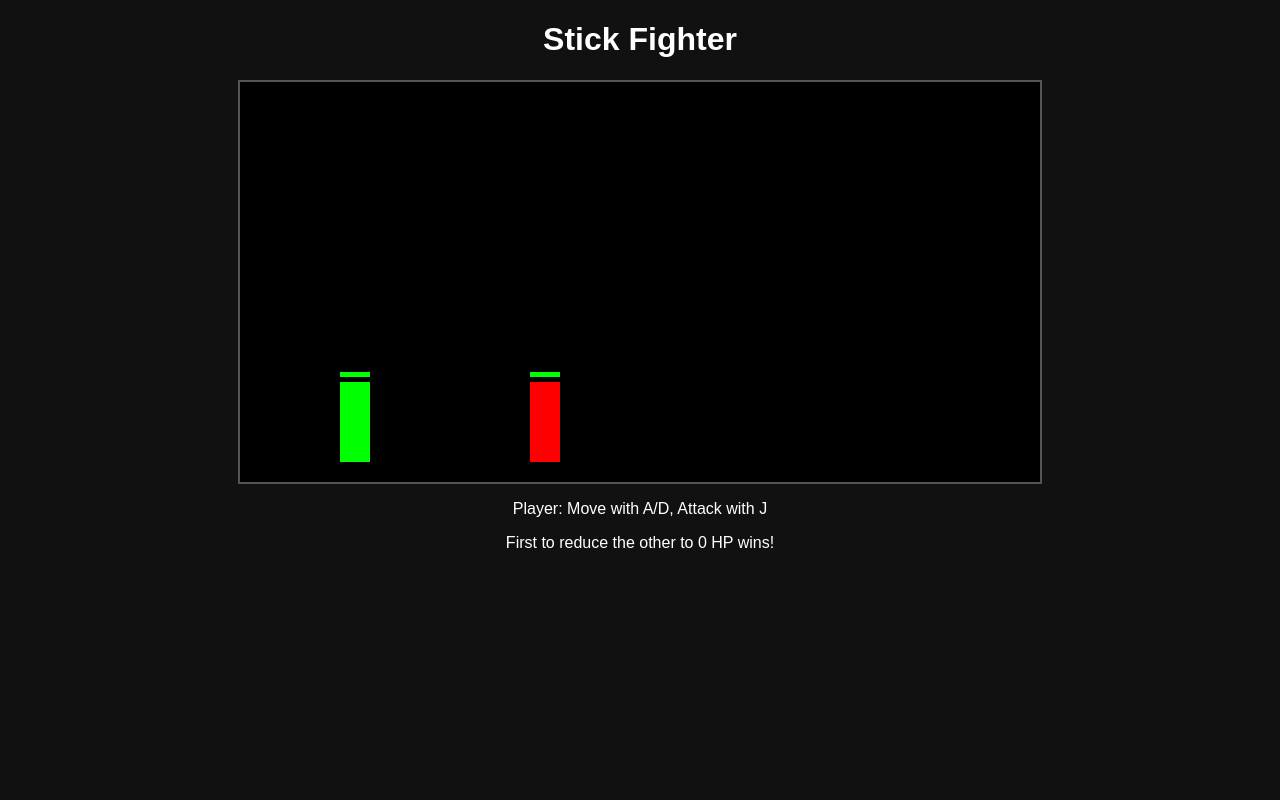
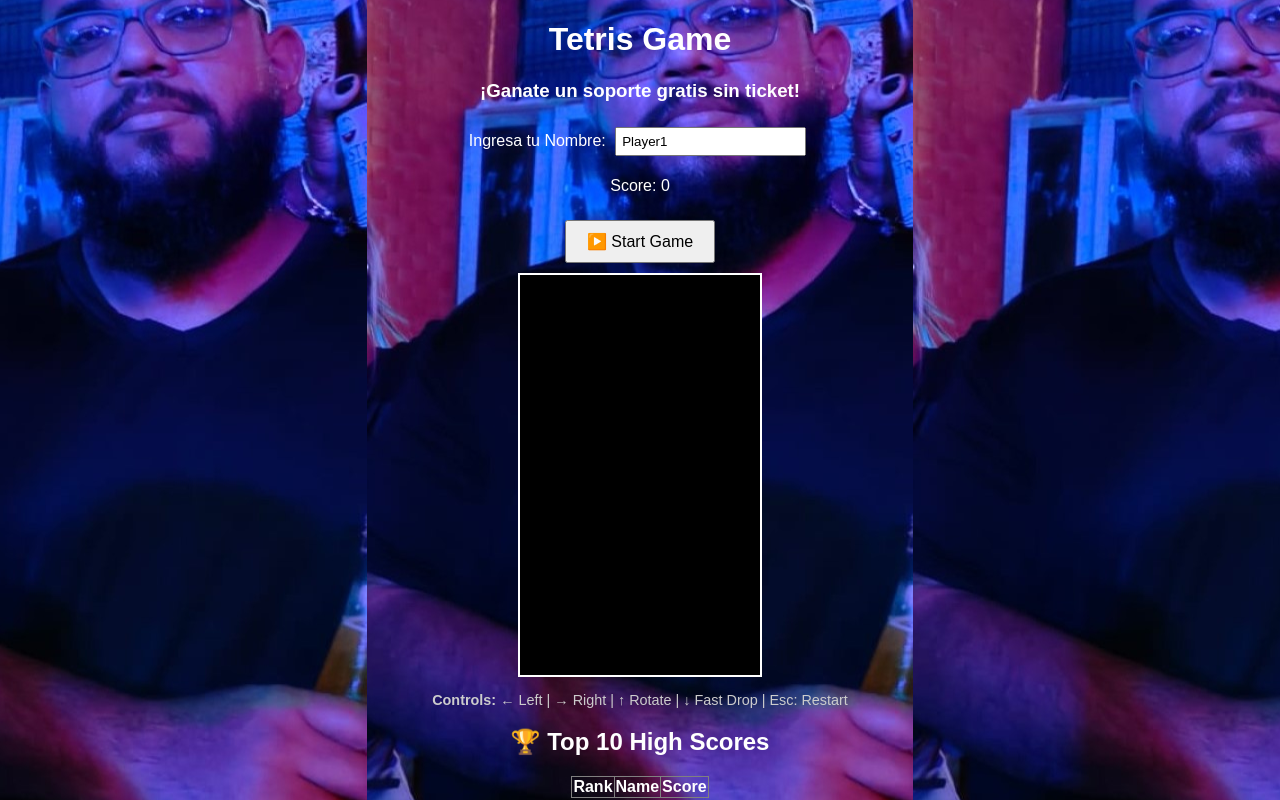
Before and after one commit to arielox5/Frank_Party, a plain HTML site: page index.html in a window 1280 px wide. Drawn offline with Linux system fonts and the light colour scheme; no server answers.

Commit message:
Tetris Frank
Complete game

```diff
--- a/index.html
+++ b/index.html
@@ -2,155 +2,309 @@
 <html lang="en">
 <head>
   <meta charset="UTF-8">
-  <meta name="viewport" content="width=device-width, initial-scale=1.0">
-  <title>Stick Fighter</title>
+  <title>Franky Party - Tetris</title>
   <style>
-    body {
-      background-color: #111;
-      color: #fff;
-      font-family: sans-serif;
+    body { background: #111; color: #fff; font-family: sans-serif; text-align: center;
     margin: 0;
-      text-align: center;
+  background-image: url('Franks2.jpg'); /* or online URL */
+  background-size: cover;
+  background-position: center;
+  background-repeat: repeat;
+background-size: auto;
     }
-    canvas {
-      background: #000;
-      display: block;
-      margin: 1rem auto;
-      border: 2px solid #555;
-    }
-    #info {
-      margin-top: 10px;
+    canvas { background: #000; display: block; margin: 0 auto; border: 2px solid #fff; }
+    #info { margin: 20px; }
+    #controls { margin-top: 15px; font-size: 0.9em; color: #ccc; }
+    input, button { padding: 5px; margin: 5px; }
+    #startButton {
+    padding: 10px 20px;
+    font-size: 1rem;
+    margin-bottom: 10px;
   }
   </style>
 </head>
 <body>
-  <h1>Stick Fighter</h1>
-  <canvas id="game" width="800" height="400"></canvas>
+
+  <h1>Tetris Game</h1>
+  <h3>¡Ganate un soporte gratis sin ticket!</h3>
   <div id="info">
-    <p>Player: Move with A/D, Attack with J</p>
-    <p>First to reduce the other to 0 HP wins!</p>
+    <p>Ingresa tu Nombre: <input id="playerName" type="text" value="Player1" /></p>
+    <p>Score: <span id="score">0</span></p>
+    <!-- <p>Highest Score: <span id="highScore">Loading...</span></p> -->
+  </div>
+<button id="startButton">▶️ Start Game</button>
+
+  <canvas id="tetris" width="240" height="400"></canvas>
+
+  <div id="controls">
+    <p><strong>Controls:</strong> ← Left | → Right | ↑ Rotate | ↓ Fast Drop | Esc: Restart</p>
+  </div>
+  <div id="leaderboard">
+  <h2>🏆 Top 10 High Scores</h2>
+  <table border="1" style="margin: 0 auto; color: white; border-collapse: collapse;">
+    <thead>
+      <tr><th>Rank</th><th>Name</th><th>Score</th></tr>
+    </thead>
+    <tbody id="leaderboardBody"></tbody>
+  </table>
 </div>
 
-  <script>
-    const canvas = document.getElementById('game');
-    const ctx = canvas.getContext('2d');
 
-    const gravity = 0.2;
 
-    class Fighter {
-      constructor(x, color, isAI = false) {
-        this.x = x;
-        this.y = 300;
-        this.width = 30;
-        this.height = 80;
-        this.color = color;
-        this.hp = 100;
-        this.isAI = isAI;
-        this.direction = 0;
-        this.speed = 2;
-        this.isAttacking = false;
-        this.attackTimer = 0;
-      }
+  <!-- Firebase SDK -->
+  <script type="module">
+    import { initializeApp } from "https://www.gstatic.com/firebasejs/10.12.2/firebase-app.js";
+    import { getFirestore, collection, addDoc, getDocs, query, orderBy, limit } from "https://www.gstatic.com/firebasejs/10.12.2/firebase-firestore.js";
 
-      draw() {
-        // Body
-        ctx.fillStyle = this.color;
-        ctx.fillRect(this.x, this.y, this.width, this.height);
-        // HP bar
-        ctx.fillStyle = 'red';
-        ctx.fillRect(this.x, this.y - 10, this.width, 5);
-        ctx.fillStyle = 'lime';
-        ctx.fillRect(this.x, this.y - 10, this.width * (this.hp / 100), 5);
-      }
+    // 🔥 Paste your Firebase config here:
+    const firebaseConfig = {
+    apiKey: "AIzaSyAFkRi3_B8CBfdTz6oEFi2z9lK4TwLOBh4",
+    authDomain: "test-8ece0.firebaseapp.com",
+    projectId: "test-8ece0",
+    storageBucket: "test-8ece0.firebasestorage.app",
+    messagingSenderId: "665141439463",
+    appId: "1:665141439463:web:b8b07dbb7ee170650feb42"
+  };
 
-      update() {
-        if (!this.isAI) {
-          this.x += this.direction * this.speed;
-        }
-        if (this.attackTimer > 0) this.attackTimer--;
-        if (this.attackTimer === 0) this.isAttacking = false;
-        this.draw();
-      }
+    const app = initializeApp(firebaseConfig);
+    const db = getFirestore(app);
+    const scoresCollection = collection(db, "scores");
 
-      attack() {
-        if (!this.isAttacking && this.attackTimer === 0) {
-          this.isAttacking = true;
-          this.attackTimer = 30; // cooldown
+    async function saveScore(name, score) {
+      try {
+        await addDoc(scoresCollection, {
+          name: name,
+          score: score,
+          createdAt: Date.now()
+        });
+      } catch (err) {
+        console.error("Error saving score:", err);
       }
     }
 
-      hit() {
-        this.hp -= 10;
-        if (this.hp < 0) this.hp = 0;
+    // async function getHighScore() {
+    //   const q = query(scoresCollection, orderBy("score", "desc"), limit(1));
+    //   const snap = await getDocs(q);
+    //   if (!snap.empty) {
+    //     return snap.docs[0].data();
+    //   }
+    //   return null;
+    // }
+
+    async function loadTopScores() {
+  const q = query(scoresCollection, orderBy("score", "desc"), limit(10));
+  const snap = await getDocs(q);
+  const tbody = document.getElementById("leaderboardBody");
+  tbody.innerHTML = "";
+
+  let rank = 1;
+  snap.forEach(doc => {
+    const { name, score } = doc.data();
+    const row = document.createElement("tr");
+    row.innerHTML = `<td>${rank}</td><td>${name}</td><td>${score}</td>`;
+    tbody.appendChild(row);
+    rank++;
+  });
+}
+
+
+    // 🧩 TETRIS GAME
+    const canvas = document.getElementById('tetris');
+    const context = canvas.getContext('2d');
+    context.scale(20, 20);
+
+    function arenaSweep() {
+      let rowCount = 1;
+      outer: for (let y = arena.length - 1; y >= 0; --y) {
+        for (let x = 0; x < arena[y].length; ++x) {
+          if (arena[y][x] === 0) continue outer;
+        }
+        const row = arena.splice(y, 1)[0].fill(0);
+        arena.unshift(row);
+        ++y;
+        player.score += rowCount * 10;
+        rowCount *= 2;
       }
     }
 
-    const player = new Fighter(100, '#0f0');
-    const enemy = new Fighter(650, '#f00', true);
-
-    function detectHit(a, b) {
-      return (
-        a.isAttacking &&
-        a.x + a.width >= b.x &&
-        a.x <= b.x + b.width &&
-        Math.abs(a.y - b.y) < 50
-      );
+    function collide(arena, player) {
+      const [m, o] = [player.matrix, player.pos];
+      for (let y = 0; y < m.length; ++y) {
+        for (let x = 0; x < m[y].length; ++x) {
+          if (m[y][x] !== 0 &&
+            (arena[y + o.y] &&
+             arena[y + o.y][x + o.x]) !== 0) {
+            return true;
+          }
+        }
+      }
+      return false;
     }
 
-    function drawBackground() {
-      ctx.fillStyle = '#000';
-      ctx.fillRect(0, 0, canvas.width, canvas.height);
+    function createMatrix(w, h) {
+      const matrix = [];
+      while (h--) matrix.push(new Array(w).fill(0));
+      return matrix;
     }
 
-    function update() {
-      drawBackground();
-
-      player.update();
-      enemy.update();
-
-      // Player hit enemy
-      if (detectHit(player, enemy)) {
-        enemy.hit();
+    function createPiece(type) {
+      if (type === 'T') return [[0, 1, 0],[1, 1, 1],[0, 0, 0]];
+      if (type === 'O') return [[2, 2],[2, 2]];
+      if (type === 'L') return [[0, 0, 3],[3, 3, 3],[0, 0, 0]];
+      if (type === 'J') return [[4, 0, 0],[4, 4, 4],[0, 0, 0]];
+      if (type === 'I') return [[0, 5, 0, 0],[0, 5, 0, 0],[0, 5, 0, 0],[0, 5, 0, 0]];
+      if (type === 'S') return [[0, 6, 6],[6, 6, 0],[0, 0, 0]];
+      if (type === 'Z') return [[7, 7, 0],[0, 7, 7],[0, 0, 0]];
     }
 
-      // Enemy AI
-      if (enemy.x > player.x + 40) {
-        enemy.x -= 1.2;
-      } else if (enemy.x < player.x - 40) {
-        enemy.x += 1.2;
-      } else if (Math.random() < 0.02) {
-        enemy.attack();
+    function drawMatrix(matrix, offset) {
+      matrix.forEach((row, y) => {
+        row.forEach((value, x) => {
+          if (value !== 0) {
+            context.fillStyle = colors[value];
+            context.fillRect(x + offset.x, y + offset.y, 1, 1);
+          }
+        });
+      });
     }
 
-      // Enemy hit player
-      if (detectHit(enemy, player)) {
-        player.hit();
+    function draw() {
+      context.fillStyle = '#000';
+      context.fillRect(0, 0, canvas.width, canvas.height);
+      drawMatrix(arena, {x:0, y:0});
+      drawMatrix(player.matrix, player.pos);
+
     }
 
-      // Game Over
-      if (player.hp <= 0 || enemy.hp <= 0) {
-        const winner = player.hp > 0 ? 'Player' : 'Computer';
-        alert(`${winner} wins!`);
-        player.hp = 100;
-        enemy.hp = 100;
-        player.x = 100;
-        enemy.x = 650;
+    function merge(arena, player) {
+      player.matrix.forEach((row, y) => {
+        row.forEach((value, x) => {
+          if (value !== 0) arena[y + player.pos.y][x + player.pos.x] = value;
+        });
+      });
     }
 
+    function playerDrop() {
+      player.pos.y++;
+      if (collide(arena, player)) {
+        player.pos.y--;
+        merge(arena, player);
+        playerReset();
+        arenaSweep();
+        updateScore();
+      }
+      dropCounter = 0;
+    }
+
+    function playerMove(dir) {
+      player.pos.x += dir;
+      if (collide(arena, player)) {
+        player.pos.x -= dir;
+      }
+    }
+
+    function playerReset() {
+      const pieces = 'ILJOTSZ';
+      player.matrix = createPiece(pieces[Math.floor(pieces.length * Math.random())]);
+      player.pos.y = 0;
+      player.pos.x = Math.floor(arena[0].length / 2) - Math.floor(player.matrix[0].length / 2);
+      if (collide(arena, player)) {
+        alert("Game Over! Your score: " + player.score);
+        endGame();
+        player.score = 0;
+      arena.forEach(row => row.fill(0));
+      updateScore();
+      }
+    }
+
+    function playerRotate() {
+      const m = player.matrix;
+      for (let y = 0; y < m.length; ++y) {
+        for (let x = 0; x < y; ++x) {
+          [m[x][y], m[y][x]] = [m[y][x], m[x][y]];
+        }
+      }
+      m.forEach(row => row.reverse());
+    }
+
+    async function endGame() {
+    //   saveScore(document.getElementById('playerName').value, player.score);
+    //   alert("Game Over! Your score: " + player.score);
+    // //   player.score = 0;
+    // //   arena.forEach(row => row.fill(0));
+    // //   updateScore();
+    const name = document.getElementById('playerName').value;
+await saveScore(name, player.score);
+await loadTopScores();
+
+
+
+
+    }
+
+    let dropCounter = 0;
+    let dropInterval = 1000;
+    let lastTime = 0;
+
+    let gameRunning = false;
+
+function update(time = 0) {
+  if (!gameRunning) return;
+  const deltaTime = time - lastTime;
+  lastTime = time;
+  dropCounter += deltaTime;
+  if (dropCounter > dropInterval) {
+    playerDrop();
+  }
+  draw();
   requestAnimationFrame(update);
 }
 
-    // Controls
+    function updateScore() {
+      document.getElementById('score').innerText = player.score;
+    }
+
     document.addEventListener('keydown', e => {
-      if (e.key === 'a') player.direction = -1;
-      if (e.key === 'd') player.direction = 1;
-      if (e.key === 'j') player.attack();
-    });
-    document.addEventListener('keyup', e => {
-      if (['a', 'd'].includes(e.key)) player.direction = 0;
+      if (e.key === 'ArrowLeft') playerMove(-1);
+      if (e.key === 'ArrowRight') playerMove(1);
+      if (e.key === 'ArrowDown') playerDrop();
+      if (e.key === 'ArrowUp') playerRotate();
+      if (e.key === 'Escape') playerReset();
     });
 
+    const colors = [null, '#FF0D72', '#0DC2FF', '#0DFF72', '#F538FF', '#FF8E0D', '#FFE138', '#3877FF'];
+    const arena = createMatrix(12, 20);
+    const player = {
+      pos: {x: 0, y: 0},
+      matrix: null,
+      score: 0
+    };
+
+    const bgImage = new Image();
+bgImage.src = "Franks.jpg"; // or use a URL
+
+bgImage.onload = () => {
+  console.log("Background image loaded");
+};
+
+    playerReset();
+    updateScore();
     update();
+
+    // // Load high score on page load
+    // getHighScore().then(data => {
+    //   document.getElementById('highScore').innerText = data ? `${data.name}: ${data.score}` : 'None yet';
+    // });
+
+loadTopScores(); // ⬅️ Add this
+
+    document.getElementById('startButton').addEventListener('click', () => {
+  gameRunning = true;
+  playerReset();
+  updateScore();
+  update();
+  document.getElementById('startButton').style.display = 'none';
+});
   </script>
 </body>
 </html>
```
Lines whose indentation alone changed are shown as unchanged.
